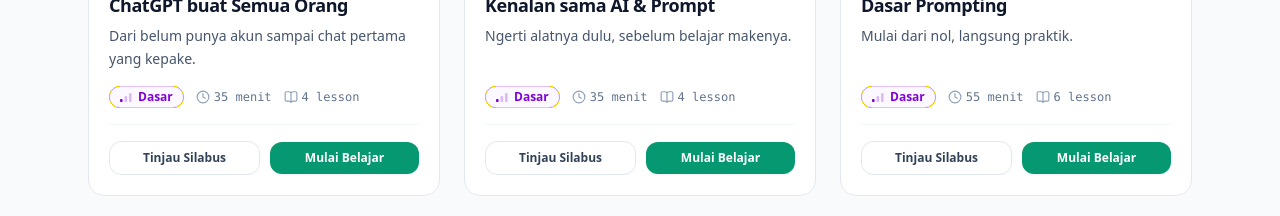
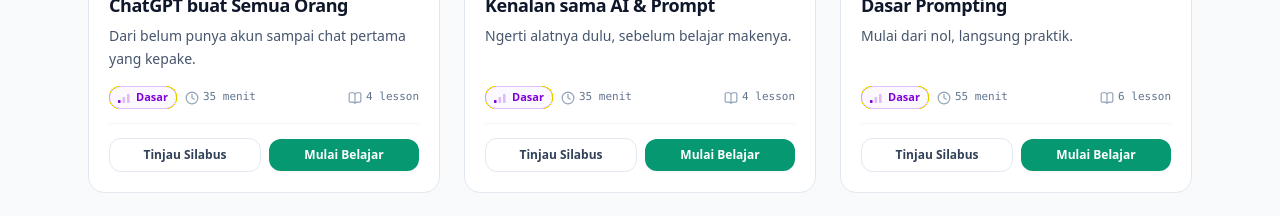
Before and after one commit to NaufalYogaPratama/pawang-technical-test, a React (Vite) app in the folder bonus-solution/: page / in a window 1280 px wide. Shown: the part 572-788 px from the top of the page. Built offline with nearby package versions, Linux system fonts and the light colour scheme; grey boxes are pictures that could not be loaded.

Commit message:
fix(ui): eliminate metadata wrapping with balanced single-line layout

```diff
--- a/bonus-solution/src/components/CourseCard.tsx
+++ b/bonus-solution/src/components/CourseCard.tsx
@@ -26,7 +26,7 @@ export const CourseCard: React.FC<CourseCardProps> = ({ course, onOpenSyllabus }
       </div>
 
       {/* Content Area */}
-      <div className="flex flex-1 flex-col p-5">
+      <div className="flex flex-1 flex-col p-4 sm:p-5">
         {/* Title */}
         <h3 className="text-base sm:text-lg font-bold text-slate-900 tracking-tight line-clamp-1 group-hover:text-[#069871] transition-colors">
           {course.title}
@@ -37,33 +37,36 @@ export const CourseCard: React.FC<CourseCardProps> = ({ course, onOpenSyllabus }
           {course.tagline}
         </p>
 
-        {/* Metadata row with Cellular Signal Badge, Clock, and BookOpen icons - anchored to exact same baseline */}
-        <div className="mt-auto pt-4 flex flex-wrap items-center gap-x-3 gap-y-1.5 text-xs text-slate-500">
-          <DifficultyBadge level={course.level} />
+        {/* Metadata row: Guaranteed 1 single line across all screen sizes */}
+        <div className="mt-auto pt-4 flex items-center justify-between gap-1 text-[11px] text-slate-500 whitespace-nowrap">
+          <div className="flex items-center gap-2">
+            <DifficultyBadge level={course.level} />
+            <span className="inline-flex items-center gap-1 font-mono text-slate-500">
+              <Clock className="h-3.5 w-3.5 text-slate-400 shrink-0" />
+              <span>{course.durationText}</span>
+            </span>
+          </div>
+
           <span className="inline-flex items-center gap-1 font-mono text-slate-500">
-            <Clock className="h-3.5 w-3.5 text-slate-400" />
-            <span>{course.durationText}</span>
-          </span>
-          <span className="inline-flex items-center gap-1 font-mono text-slate-500">
-            <BookOpen className="h-3.5 w-3.5 text-slate-400" />
+            <BookOpen className="h-3.5 w-3.5 text-slate-400 shrink-0" />
             <span>{course.lessonCount} lesson</span>
           </span>
         </div>
 
         {/* Action Buttons: Aligned on the exact same baseline */}
-        <div className="mt-4 flex items-center gap-2.5 border-t border-slate-100 pt-4">
+        <div className="mt-3.5 flex items-center gap-2 border-t border-slate-100 pt-3.5">
           <button
             type="button"
             onClick={() => onOpenSyllabus(course)}
             aria-label={`Tinjau silabus dan materi kelas ${course.title}`}
-            className="flex-1 rounded-xl border border-slate-200 bg-white py-2 px-3 text-center text-xs font-semibold text-slate-700 transition-all hover:bg-slate-50 hover:border-slate-300 focus-visible:outline-none focus-visible:ring-2 focus-visible:ring-[#069871] cursor-pointer"
+            className="flex-1 rounded-xl border border-slate-200 bg-white py-2 px-2.5 text-center text-xs font-semibold text-slate-700 transition-all hover:bg-slate-50 hover:border-slate-300 focus-visible:outline-none focus-visible:ring-2 focus-visible:ring-[#069871] cursor-pointer whitespace-nowrap"
           >
             Tinjau Silabus
           </button>
 
           <a
             href={`/courses/${course.slug}`}
-            className="flex-1 rounded-xl bg-[#069871] py-2 px-3 text-center text-xs font-semibold text-white shadow-xs transition-all hover:bg-[#057a5b] focus-visible:outline-none focus-visible:ring-2 focus-visible:ring-[#069871]"
+            className="flex-1 rounded-xl bg-[#069871] py-2 px-2.5 text-center text-xs font-semibold text-white shadow-xs transition-all hover:bg-[#057a5b] focus-visible:outline-none focus-visible:ring-2 focus-visible:ring-[#069871] whitespace-nowrap"
           >
             Mulai Belajar
           </a>
--- a/bonus-solution/src/components/DifficultyBadge.tsx
+++ b/bonus-solution/src/components/DifficultyBadge.tsx
@@ -35,7 +35,7 @@ export const DifficultyBadge: React.FC<DifficultyBadgeProps> = ({ level }) => {
 
   return (
     <span
-      className={`inline-flex items-center gap-1.5 rounded-full border px-2.5 py-0.5 text-xs font-semibold ${containerClass}`}
+      className={`inline-flex items-center gap-1.5 rounded-full border px-2 py-0.5 text-[11px] font-semibold whitespace-nowrap shrink-0 ${containerClass}`}
       aria-label={`Tingkat kesulitan: ${level}`}
     >
       {/* Cellular signal bars indicating difficulty level */}
```
